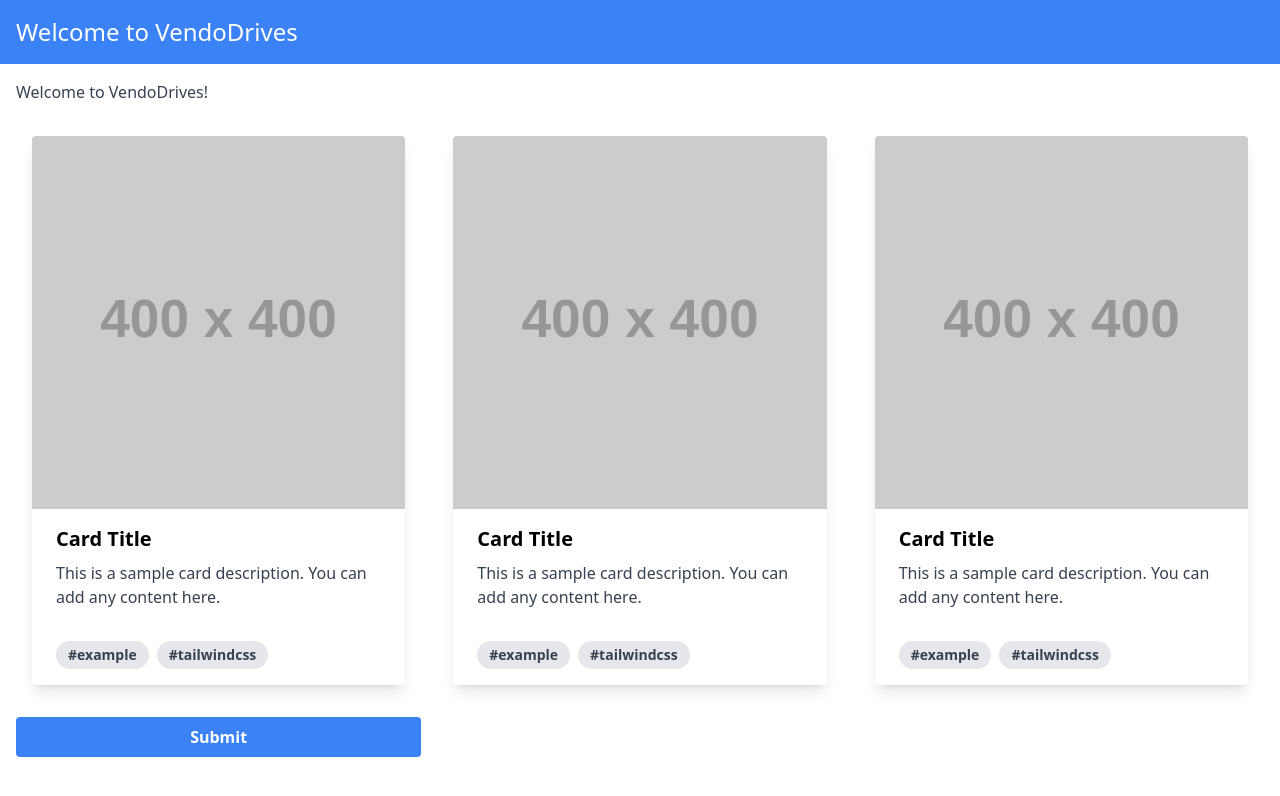
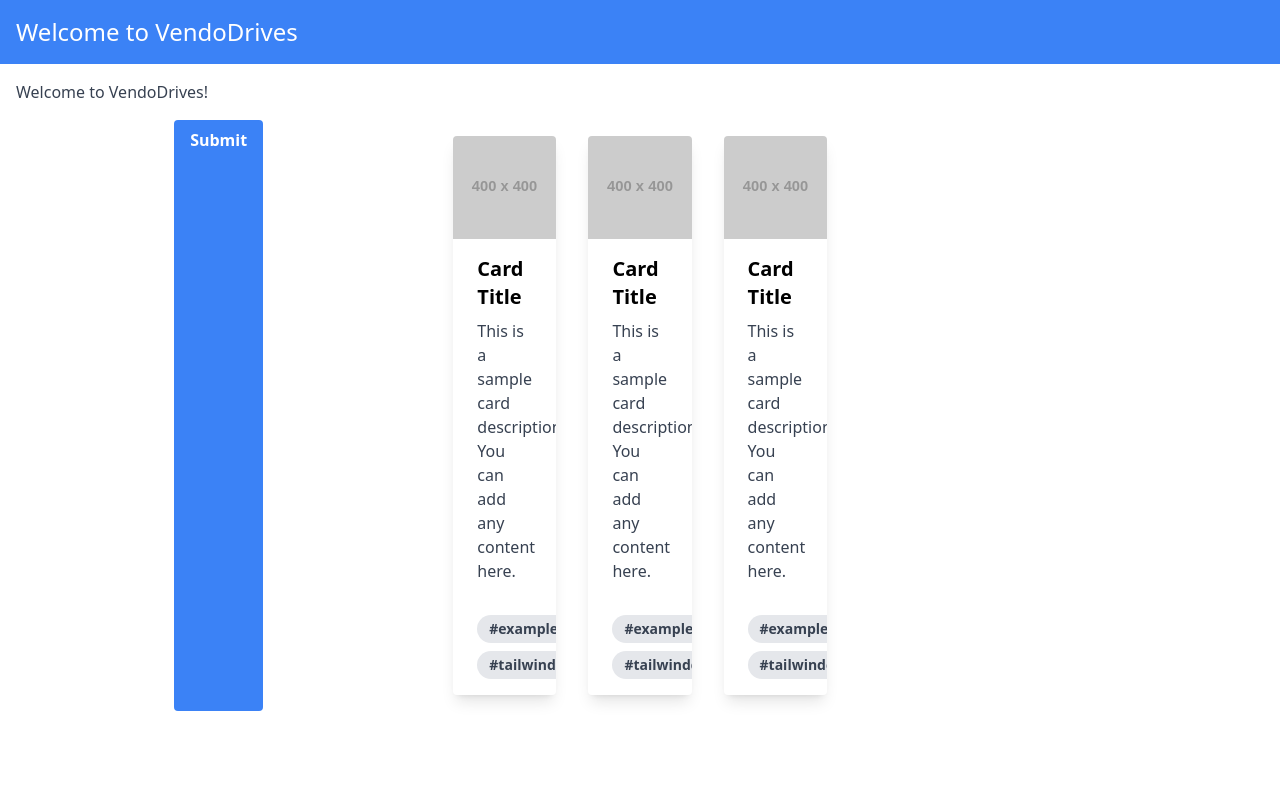
Before and after one commit to andre-amato/vendodrives, a React (Vite) app in the folder client/: page /main in a window 1280 px wide. Shown: the top 796 px of the page. Built offline with nearby package versions, Linux system fonts and the light colour scheme.

Commit message:
fix: working on button and cards

```diff
--- a/client/src/components/Button.jsx
+++ b/client/src/components/Button.jsx
@@ -1,6 +1,6 @@
 const Button = () => {
   return (
-    <button className='bg-blue-500 hover:bg-blue-700 text-white font-bold py-2 px-4 rounded'>
+    <button className='bg-blue-500 hover:bg-blue-700 text-white font-bold py-2 px-4 rounded flex justify-center'>
       Submit
     </button>
   );
--- a/client/src/pages/Login.jsx
+++ b/client/src/pages/Login.jsx
@@ -17,7 +17,6 @@
           <div className='mb-4'>
             <label className='block text-gray-700'>Email</label>
             <input
-              type='email'
               className='w-full p-2 border border-gray-300 rounded mt-1'
               required
             />
@@ -25,7 +24,6 @@
           <div className='mb-6'>
             <label className='block text-gray-700'>Password</label>
             <input
-              type='password'
               className='w-full p-2 border border-gray-300 rounded mt-1'
               required
             />
--- a/client/src/pages/Main.jsx
+++ b/client/src/pages/Main.jsx
@@ -9,11 +9,17 @@
       <main className='p-4'>
         <div className='text-gray-700 mb-4'>Welcome to VendoDrives!</div>
         <div className='grid grid-cols-1 sm:grid-cols-2 md:grid-cols-3 gap-4'>
-          <Card />
-          <Card />
-          <Card />
-          {/* Add more Card components as needed */}
-          <Button />
+          <div className='flex justify-center'>
+            {' '}
+            {/* Container for centering */}
+            <Button />
+          </div>
+          <div className='flex justify-center'>
+            <Card />
+            <Card />
+            <Card />
+            {/* Add more Card components as needed */}
+          </div>
         </div>
       </main>
     </div>
```
